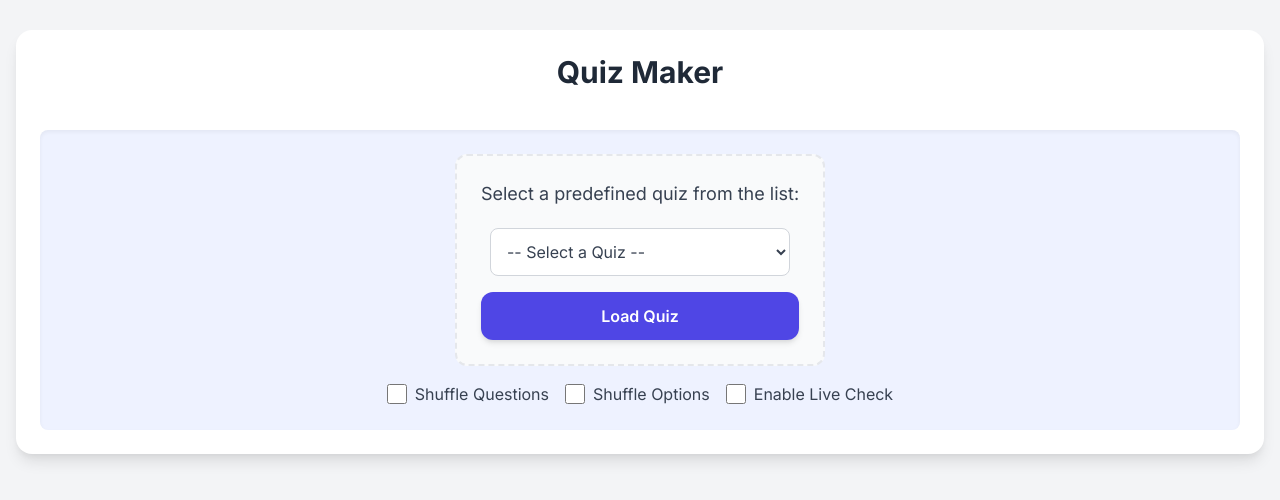
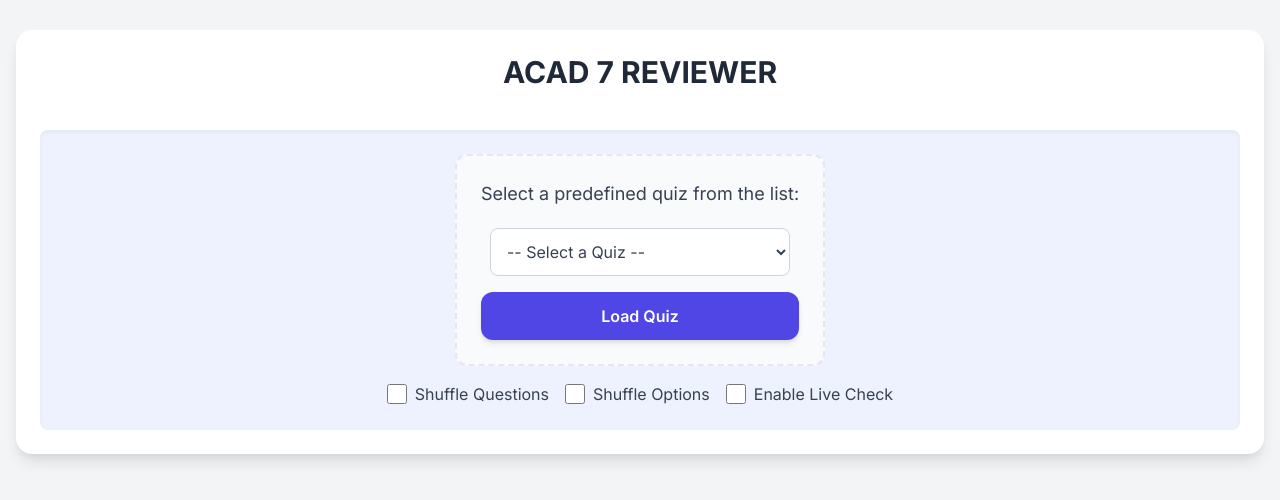
Before and after one commit to acad7engineering11/reviewer, a plain HTML site: page index.html in a window 1280 px wide. Shown: the part 158-658 px from the top of the page. Drawn offline with nearby package versions, Linux system fonts and the light colour scheme.

Commit message:
Update index.html
replaced quiz maker with acad 7

```diff
--- a/index.html
+++ b/index.html
@@ -310,7 +310,7 @@
 </head>
 <body class="bg-gray-100 flex items-center justify-center min-h-screen p-4">
     <div class="container">
-        <h1 class="text-3xl font-bold text-center text-gray-800 mb-4">Quiz Maker</h1>
+        <h1 class="text-3xl font-bold text-center text-gray-800 mb-4">ACAD 7 REVIEWER</h1>
 
         <!-- Quiz Selection Section -->
         <div id="quiz-selection-section" class="flex flex-col items-center justify-center p-6 bg-indigo-50 rounded-lg shadow-inner">
```
